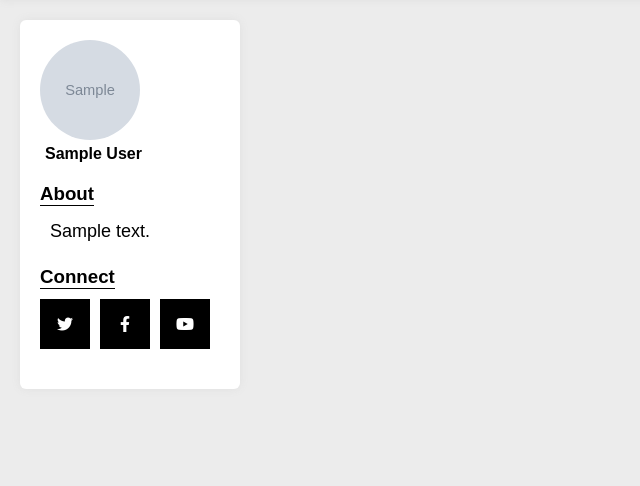
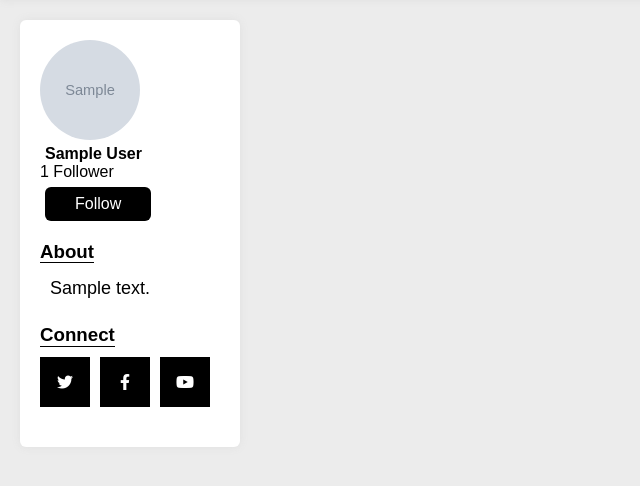
Before and after one commit to mostafanasser2000/Modern-Blog-Application, a Django app: template users/templates/users/profile.html in a window 1280 px wide. Shown: the part 96-582 px from the top of the page, without its empty margins (0-640 px from the left). Run offline with Django 4.2, Linux system fonts and the light colour scheme; the template is opened without the code that fills it: most values are stand-ins (such as "Sample title", 1, 10 or a date in 2020); grey boxes marked "Sample" are stand-in pictures; parts of the project's set-up code (start-up, migrations or seed data) failed here and were passed over.

Commit message:
feat: enhance profile page layout and functionality
- Updated the profile page template for improved layout and structure.
- Added a section to display the number of followers with a follow/unfollow button.

```diff
--- a/users/templates/users/profile.html
+++ b/users/templates/users/profile.html
@@ -7,6 +7,7 @@ Profile Page
 {% endblock title %}
 {% block content %}
 <div class="profile card">
+    <div class="info">
         <div class="avatar">
             <img src="{{profile.avatar.url}}" alt="" class="avatar">
         <span class="name">
@@ -16,6 +17,26 @@ Profile Page
             {{profile.user}}
         {% endif %}
         </span>
+        </div>
+        <div class="followers">
+              {% with followers_count=profile.followers.count%}
+        <span class="count">
+        <span class="total">{{followers_count}}</span>
+        Follower{{followers_count|pluralize}}
+      </span>
+            {%if request.user != profile.user%}
+                 <a href="#" data-id="{{user.id}}" data-action="{% if request.user in profile.followers.all%}un{%endif%}follow" class="follow btn btn-secondary">
+        {% if request.user  in profile.followers.all %}
+          Unfollow
+        {% else %}
+            Follow
+        {% endif %}
+      </a>
+            {%endif%}
+
+        {%endwith%}
+        </div>
+
     </div>
     <div class="about">
         <h3>About</h3>
```
Lines whose indentation alone changed are shown as unchanged.
